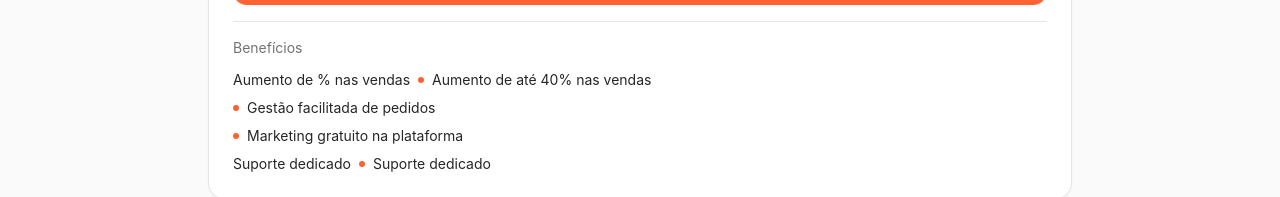
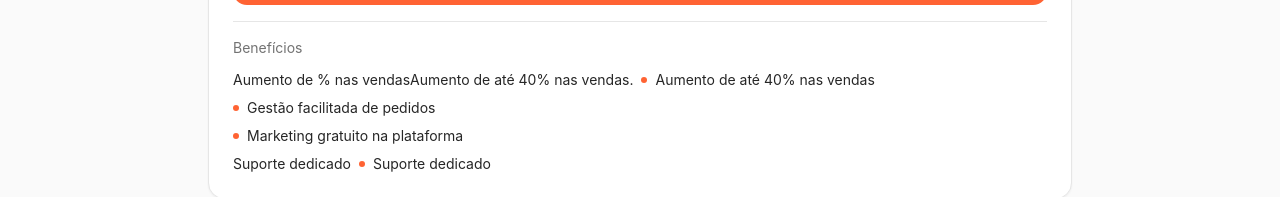
Before and after one commit to BusqueiCompany/buscai-local-lover, a React (Vite) app: page /suporte in a window 1280 px wide. Both pictures are taken after a click on the tab "Parceiro". Shown: the part 531-728 px from the top of the page. Built offline with nearby package versions, Linux system fonts and the light colour scheme; the HTML template or start-up script is replaced by a standard one.

Commit message:
Visual edit in Lovable
Edited UI in Lovable

```diff
--- a/src/pages/Suporte.tsx
+++ b/src/pages/Suporte.tsx
@@ -200,7 +200,7 @@ export default function Suporte() {
 
                 </p>
                   <ul className="space-y-2 text-sm">
-                    <li className="flex items-center gap-2">Aumento de % nas vendas<div className="h-1.5 w-1.5 rounded-full bg-primary" />
+                    <li className="flex items-center gap-2">Aumento de % nas vendasAumento de até 40% nas vendas.<div className="h-1.5 w-1.5 rounded-full bg-primary" />
                       Aumento de até 40% nas vendas
                     </li>
                     <li className="flex items-center gap-2">
```
